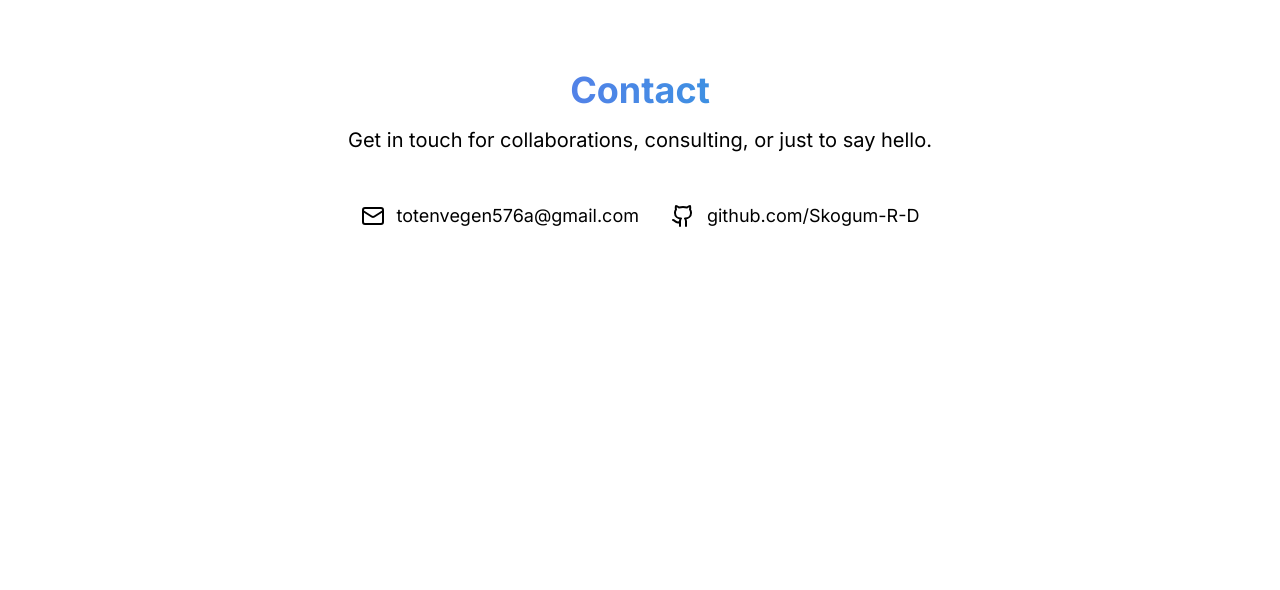
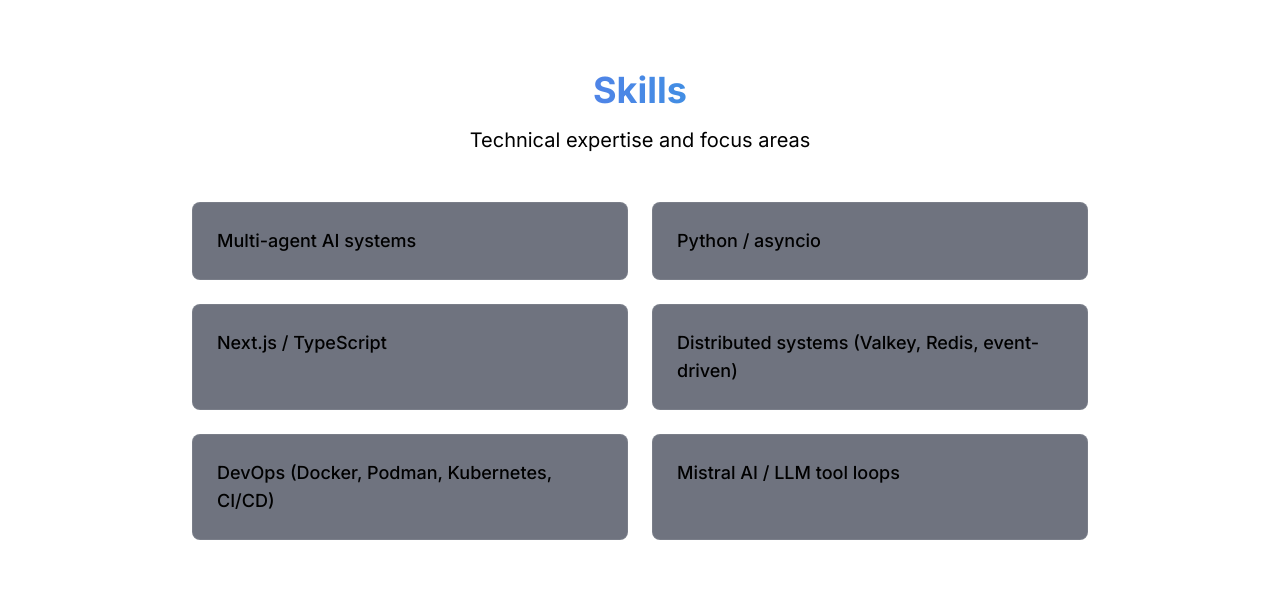
Before and after one commit to Skogum-R-D/simen-portfolio, a Next.js app: page / in a window 1280 px wide. Shown: the part 810-1400 px from the top of the page. Before the commit the page ends 1120 px from the top, so only its background shows below. Built offline with nearby package versions, Linux system fonts and the light colour scheme.

Commit message:
feat: add skills section component

```diff
--- /dev/null
+++ b/components/skills.tsx
@@ -0,0 +1,47 @@
+"use client";
+
+import { motion } from "framer-motion";
+
+const skills = [
+  "Multi-agent AI systems",
+  "Python / asyncio",
+  "Next.js / TypeScript",
+  "Distributed systems (Valkey, Redis, event-driven)",
+  "DevOps (Docker, Podman, Kubernetes, CI/CD)",
+  "Mistral AI / LLM tool loops",
+];
+
+const Skills = () => {
+  return (
+    <section id="skills" className="py-20 px-4 sm:px-6 lg:px-8">
+      <motion.div
+        initial={{ opacity: 0, y: 20 }}
+        animate={{ opacity: 1, y: 0 }}
+        transition={{ duration: 0.5 }}
+        className="max-w-4xl mx-auto text-center"
+      >
+        <h2 className="text-4xl font-bold gradient-text mb-4">Skills</h2>
+        <p className="text-xl text-muted-foreground mb-12">
+          Technical expertise and focus areas
+        </p>
+
+        <div className="grid grid-cols-1 md:grid-cols-2 gap-6">
+          {skills.map((skill, index) => (
+            <motion.div
+              key={index}
+              className="glassmorphism rounded-lg p-6 text-left"
+              initial={{ opacity: 0, y: 20 }}
+              animate={{ opacity: 1, y: 0 }}
+              transition={{ duration: 0.5, delay: index * 0.1 }}
+              whileHover={{ y: -4 }}
+            >
+              <span className="text-lg font-medium">{skill}</span>
+            </motion.div>
+          ))}
+        </div>
+      </motion.div>
+    </section>
+  );
+};
+
+export default Skills;
```
